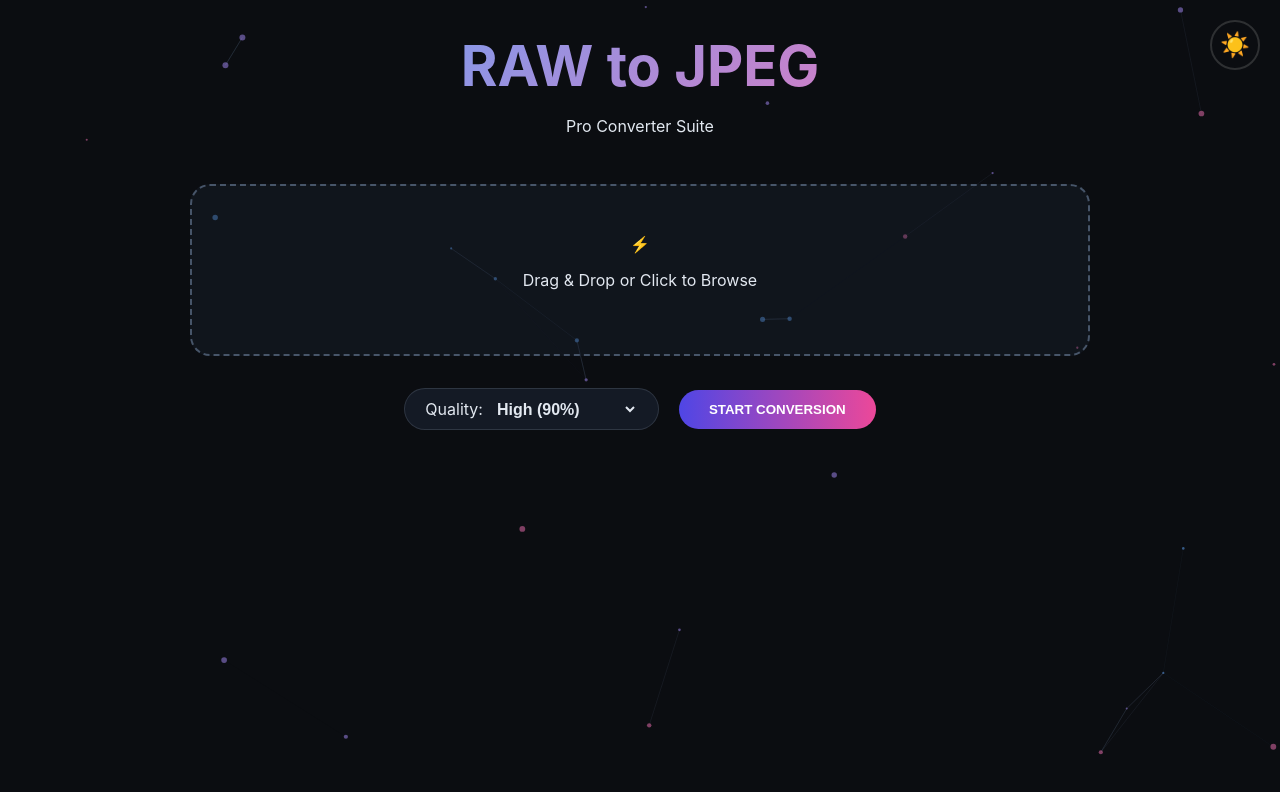
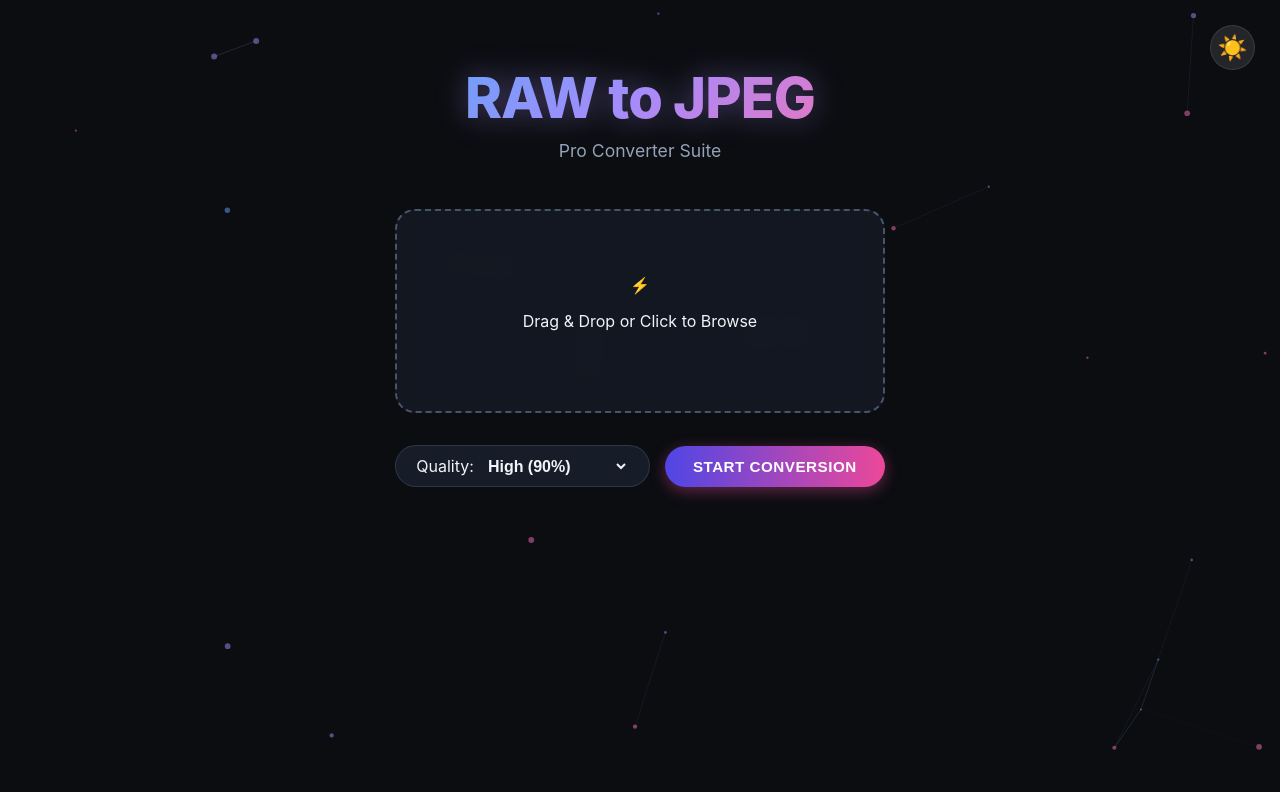
Before and after one commit to sh-tifying/Universal-RAW-to-jpeg-Convertor, a React (Create React App) app in the folder frontend/: page / in a window 1280 px wide. Shown: the top 792 px of the page. Built offline with nearby package versions, Linux system fonts and the light colour scheme.

Commit message:
Light mode upgrade

```diff
--- a/frontend/src/App.css
+++ b/frontend/src/App.css
@@ -1,131 +1,220 @@
-/* App.css - Full Feature Set */
+/* App.css - Professional Dark & Light Themes */
 
-/* 1. Global & Themes */
-body.dark {
-  background-color: #0b0d11;
-  color: #e2e8f0;
-}
-body.light {
-  background-color: #f8fafc;
-  color: #1e293b;
+/* =========================================
+   1. GLOBAL & DARK MODE DEFAULTS
+   ========================================= */
+body {
+  margin: 0;
+  padding: 0;
+  font-family: 'Inter', -apple-system, BlinkMacSystemFont, 'Segoe UI', Roboto, sans-serif;
+  min-height: 100vh;
+  display: flex;
+  flex-direction: column;
+  align-items: center;
+  overflow-x: hidden;
+  transition: background-color 0.3s ease, color 0.3s ease;
 }
 
-body {
-  margin: 0;
-  transition: background-color 0.3s ease;
-  font-family: 'Inter', sans-serif;
+/* Default Dark Theme */
+body.dark {
+  background-color: #0f172a; /* Deep Slate */
+  color: #f1f5f9;
 }
 
-/* 2. Drag Overlay (#5) */
-.drag-overlay {
-  position: fixed;
-  top: 0; left: 0; width: 100%; height: 100%;
-  background: rgba(0, 0, 0, 0.85);
-  z-index: 999;
-  display: flex;
-  justify-content: center;
-  align-items: center;
-  color: white;
-  pointer-events: none; /* Let the drop event pass through */
+/* Container */
+.app-container {
+  width: 100%;
+  max-width: 1000px;
+  padding: 2rem;
+  box-sizing: border-box;
+  position: relative;
+  z-index: 10;
 }
 
-/* 3. Theme Toggle (#8) */
-.theme-toggle {
-  position: absolute;
-  top: 20px;
-  right: 20px;
-  background: transparent;
-  border: 2px solid rgba(128,128,128,0.3);
-  font-size: 1.5rem;
-  cursor: pointer;
-  border-radius: 50%;
-  width: 50px;
-  height: 50px;
-  z-index: 100;
-  transition: all 0.2s;
-}
-.theme-toggle:hover { background: rgba(128,128,128,0.1); transform: scale(1.1); }
+/* Header */
+.header { text-align: center; margin-bottom: 3rem; margin-top: 2rem; }
 
-/* 4. Controls Row */
-.controls-row {
-  display: flex;
-  justify-content: center;
-  align-items: center;
-  gap: 20px;
-  margin-bottom: 2rem;
-  flex-wrap: wrap;
+h1 {
+  font-size: 3.5rem;
+  font-weight: 800;
+  margin: 0;
+  letter-spacing: -1px;
+  background: linear-gradient(135deg, #60a5fa 0%, #a78bfa 50%, #f472b6 100%);
+  -webkit-background-clip: text;
+  background-clip: text;
+  -webkit-text-fill-color: transparent;
+  filter: drop-shadow(0 0 15px rgba(167, 139, 250, 0.4));
 }
 
-/* Quality Selector (#7) */
+.subtitle {
+  font-size: 1.1rem;
+  margin-top: 0.5rem;
+  color: #94a3b8; /* Muted text for dark mode */
+}
+
+/* =========================================
+   2. COMPONENTS (Dark Mode Base)
+   ========================================= */
+
+/* Upload Zone */
+.upload-zone {
+  background: rgba(30, 41, 59, 0.4); /* Glass effect */
+  backdrop-filter: blur(10px);
+  border: 2px dashed #475569;
+  border-radius: 20px;
+  padding: 4rem 2rem;
+  text-align: center;
+  transition: all 0.2s ease;
+  position: relative;
+  cursor: pointer;
+  margin-bottom: 2rem;
+}
+.upload-zone:hover {
+  border-color: #8b5cf6;
+  background: rgba(30, 41, 59, 0.7);
+  transform: translateY(-2px);
+}
+.file-input { position: absolute; top:0; left:0; width:100%; height:100%; opacity:0; cursor: pointer; }
+
+/* Drag Overlay */
+.drag-overlay {
+  position: fixed; top: 0; left: 0; width: 100%; height: 100%;
+  background: rgba(15, 23, 42, 0.9);
+  z-index: 999;
+  display: flex; justify-content: center; align-items: center;
+  color: white; pointer-events: none;
+}
+
+/* Buttons */
+.controls-row {
+  display: flex; justify-content: center; align-items: center; gap: 15px; margin-bottom: 2rem; flex-wrap: wrap;
+}
+.btn {
+  padding: 12px 28px; border-radius: 50px; border: none; font-weight: 700; cursor: pointer;
+  font-size: 0.95rem; letter-spacing: 0.5px; transition: transform 0.2s;
+}
+.btn:active { transform: scale(0.96); }
+
+.btn-primary {
+  background: linear-gradient(90deg, #4f46e5, #ec4899);
+  color: white;
+  box-shadow: 0 4px 15px rgba(236, 72, 153, 0.4);
+}
+.btn-secondary {
+  background: transparent; border: 2px solid #6366f1; color: #818cf8;
+}
+
+/* Quality Selector */
 .quality-selector {
-  display: flex;
-  align-items: center;
-  gap: 10px;
-  background: rgba(30, 41, 59, 0.5);
+  background: rgba(30, 41, 59, 0.6);
   padding: 10px 20px;
   border-radius: 50px;
   border: 1px solid rgba(148, 163, 184, 0.2);
+  display: flex; align-items: center; gap: 10px;
 }
 .quality-selector select {
-  background: transparent;
-  color: inherit;
-  border: none;
-  font-size: 1rem;
-  font-weight: bold;
-  cursor: pointer;
-  outline: none;
-}
-/* Light Mode Tweaks */
-body.light .quality-selector { background: #e2e8f0; border-color: #cbd5e1; }
-
-/* 5. Buttons & Upload (Existing styles adapted) */
-.app-container { max-width: 900px; padding: 2rem; margin: 0 auto; position: relative; z-index: 1; }
-.header { text-align: center; margin-bottom: 3rem; }
-h1 {
-  font-size: 3.5rem; margin: 0;
-  background: linear-gradient(135deg, #60a5fa, #f472b6);
-  -webkit-background-clip: text; -webkit-text-fill-color: transparent;
-}
-.upload-zone {
-  background: rgba(30, 41, 59, 0.3);
-  border: 2px dashed #475569;
-  border-radius: 20px;
-  padding: 3rem;
-  text-align: center;
-  position: relative;
-  margin-bottom: 2rem;
-}
-.file-input { position: absolute; top:0; left:0; width:100%; height:100%; opacity:0; cursor: pointer;}
-
-.btn { padding: 12px 30px; border-radius: 50px; border:none; font-weight:bold; cursor:pointer; }
-.btn-primary { background: linear-gradient(90deg, #4f46e5, #ec4899); color: white; }
-.btn-secondary { background: transparent; border: 2px solid #4f46e5; color: #818cf8; }
-
-/* 6. Image Card & Slider (#1 & #2) */
-.image-grid { display: grid; grid-template-columns: repeat(auto-fill, minmax(250px, 1fr)); gap: 20px; }
-.image-card {
-  background: rgba(30, 41, 59, 0.5);
-  border-radius: 12px;
-  overflow: hidden;
-  border: 1px solid rgba(148, 163, 184, 0.1);
-}
-body.light .image-card { background: white; border-color: #e2e8f0; box-shadow: 0 4px 15px rgba(0,0,0,0.05); }
-
-.slider-container { height: 200px; position: relative; } /* Taller for slider */
-.slider-label {
-  position: absolute; bottom: 10px; left: 10px;
-  background: rgba(0,0,0,0.6); color: white;
-  padding: 2px 8px; font-size: 0.7rem; border-radius: 4px; pointer-events: none;
+  background: transparent; border: none; color: inherit; font-size: 1rem; font-weight: bold; cursor: pointer; outline: none;
 }
 
+/* Image Cards */
+.image-grid {
+  display: grid; grid-template-columns: repeat(auto-fill, minmax(260px, 1fr)); gap: 25px;
+}
+.image-card {
+  background: rgba(30, 41, 59, 0.6);
+  border: 1px solid rgba(148, 163, 184, 0.1);
+  border-radius: 16px;
+  overflow: hidden;
+  transition: transform 0.2s;
+}
+.image-card:hover { transform: translateY(-5px); }
+
 .card-info { padding: 15px; }
-.file-name { font-size: 0.9rem; margin-bottom: 5px; white-space: nowrap; overflow: hidden; text-overflow: ellipsis; }
+.file-name { font-weight: 500; margin-bottom: 8px; font-size: 0.9rem; color: #e2e8f0; }
 .exif-badge {
-  font-size: 0.75rem; color: #94a3b8; margin-bottom: 10px;
-  background: rgba(0,0,0,0.2); padding: 4px 8px; border-radius: 4px; display: inline-block;
+  font-size: 0.75rem; background: rgba(0,0,0,0.3); color: #cbd5e1;
+  padding: 4px 8px; border-radius: 4px; display: inline-block; margin-bottom: 12px;
 }
-.btn-download-mini { width: 100%; padding: 8px; background: #4f46e5; color: white; border: none; border-radius: 6px; cursor: pointer; }
+.btn-download-mini {
+  width: 100%; padding: 10px; background: #334155; color: #60a5fa; border: none; border-radius: 8px; cursor: pointer; font-weight: 700;
+}
+.btn-download-mini:hover { background: #60a5fa; color: white; }
 
-/* 7. Progress */
-.progress-container { width: 100%; height: 6px; background: #334155; margin-bottom: 2rem; border-radius: 10px; overflow:hidden;}
-.progress-fill { height: 100%; background: #34d399; transition: width 0.3s; }
+/* Progress Bar */
+.progress-container { width: 100%; height: 8px; background: #334155; margin-bottom: 2rem; border-radius: 10px; overflow: hidden; }
+.progress-fill { height: 100%; background: linear-gradient(90deg, #34d399, #10b981); transition: width 0.3s ease-out; }
+
+/* Theme Toggle Button */
+.theme-toggle {
+  position: absolute; top: 25px; right: 25px;
+  background: rgba(255,255,255,0.1); border: 1px solid rgba(255,255,255,0.1);
+  font-size: 1.5rem; cursor: pointer; border-radius: 50%; width: 45px; height: 45px;
+  display: flex; justify-content: center; align-items: center; transition: all 0.2s;
+  z-index: 100;
+}
+.theme-toggle:hover { background: rgba(255,255,255,0.2); transform: rotate(15deg); }
+
+
+/* =========================================
+   3. LIGHT MODE OVERRIDES (The Magic)
+   ========================================= */
+
+/* Background & Text */
+body.light {
+  background-color: #f1f5f9; /* Soft Cloud White */
+  color: #1e293b; /* Dark Slate Text */
+}
+
+/* Light Mode: Header */
+body.light .subtitle { color: #64748b; font-weight: 500; }
+
+/* Light Mode: Upload Zone */
+body.light .upload-zone {
+  background: #ffffff; /* Pure White */
+  border-color: #cbd5e1; /* Light Grey Border */
+  box-shadow: 0 4px 20px rgba(0,0,0,0.05); /* Soft Shadow */
+}
+body.light .upload-zone:hover {
+  border-color: #6366f1; background: #ffffff;
+  box-shadow: 0 10px 25px rgba(99, 102, 241, 0.15);
+}
+
+/* Light Mode: Controls */
+body.light .quality-selector {
+  background: #ffffff;
+  border-color: #cbd5e1;
+  color: #334155;
+  box-shadow: 0 2px 10px rgba(0,0,0,0.05);
+}
+
+body.light .btn-secondary {
+  border-color: #6366f1; color: #4f46e5;
+}
+body.light .btn-secondary:hover {
+  background: rgba(99, 102, 241, 0.1);
+}
+
+/* Light Mode: Cards */
+body.light .image-card {
+  background: #ffffff;
+  border: 1px solid #e2e8f0;
+  box-shadow: 0 4px 6px -1px rgba(0, 0, 0, 0.1); /* Elevation */
+}
+body.light .file-name { color: #1e293b; font-weight: 600; }
+body.light .exif-badge {
+  background: #f1f5f9; color: #64748b; border: 1px solid #e2e8f0;
+}
+body.light .btn-download-mini {
+  background: #eff6ff; color: #3b82f6;
+}
+body.light .btn-download-mini:hover {
+  background: #3b82f6; color: white;
+}
+
+/* Light Mode: Progress Bar */
+body.light .progress-container { background: #e2e8f0; }
+
+/* Light Mode: Toggle Button */
+body.light .theme-toggle {
+  background: white; border-color: #cbd5e1; box-shadow: 0 2px 5px rgba(0,0,0,0.1);
+}
```
